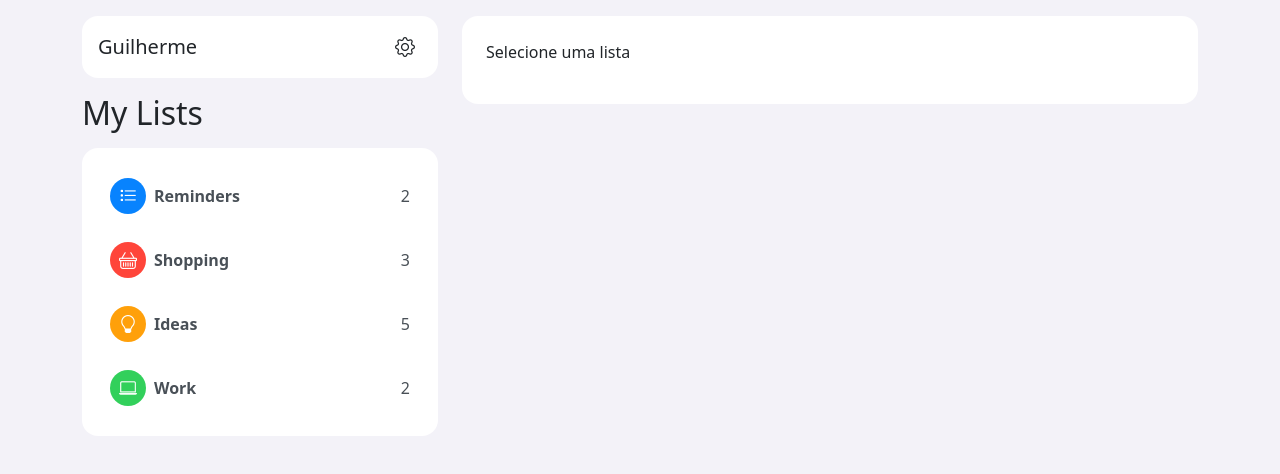
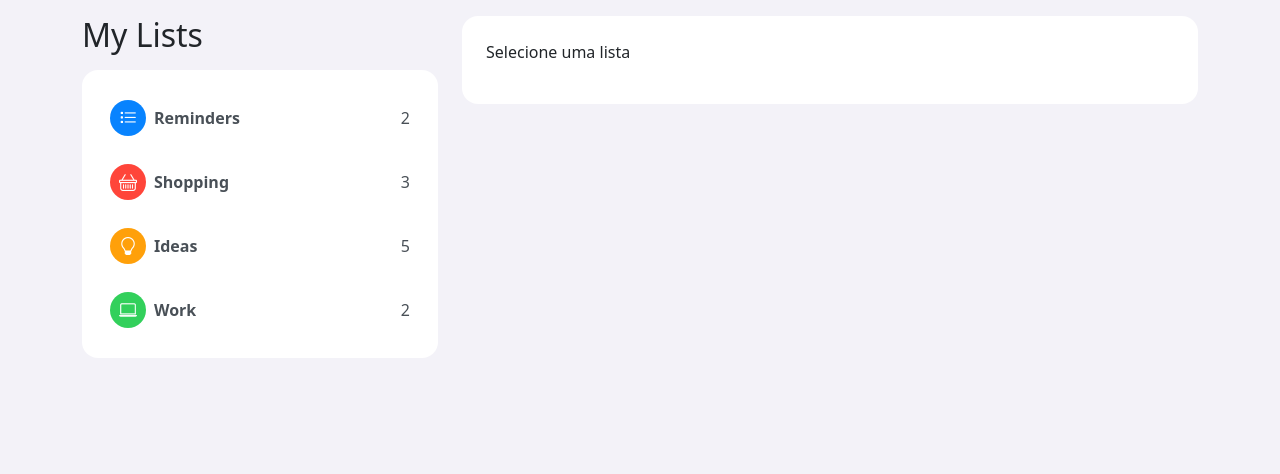
Before and after one commit to GuilhermeDSantos/to-do, an Angular app: page / in a window 1280 px wide. Shown: the top 474 px of the page. Built offline with nearby package versions, Linux system fonts and the light colour scheme.

Commit message:
Refactor home component to simplify layout structure
Removed redundant HTML elements to streamline the home component layout. Focused on decluttering the side column and improving readability while maintaining core functionality.

```diff
--- a/src/app/screens/home/home.component.html
+++ b/src/app/screens/home/home.component.html
@@ -1,24 +1,9 @@
 <div class="container mt-3">
     <div class="row">
-        <!-- Coluna da lista de seletores -->
         <div class="col-md-4 d-flex flex-column justify-content-between" [ngClass]="{ 'd-none d-md-block': listService.selectedList !== undefined }">
-            <div class="card mb-3">
-                <div class="card-body">
-                    <div class="row d-md-flex align-items-md-center">
-                        <div class="col-10">
-                            <span class="fs-5">Guilherme</span>
-                        </div>
-                        <div class="col-2 d-flex justify-content-center">
-                            <i class="bi bi-gear fs-5"></i>
-                        </div>
-                    </div>
-                </div>
-            </div>
-
             <app-list-selector></app-list-selector>
         </div>
 
-        <!-- Coluna das tarefas -->
         <div class="col-md-8" [ngClass]="{ 'd-none d-md-block': listService.selectedList === undefined }">
             <div class="card d-none d-md-block p-4">
                 <app-task-list></app-task-list>
```
